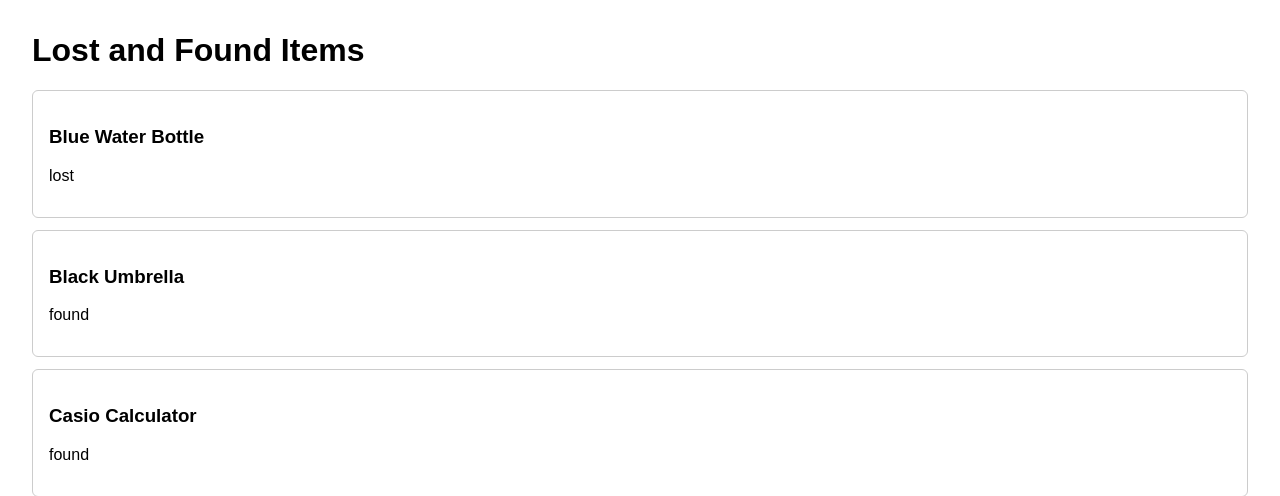
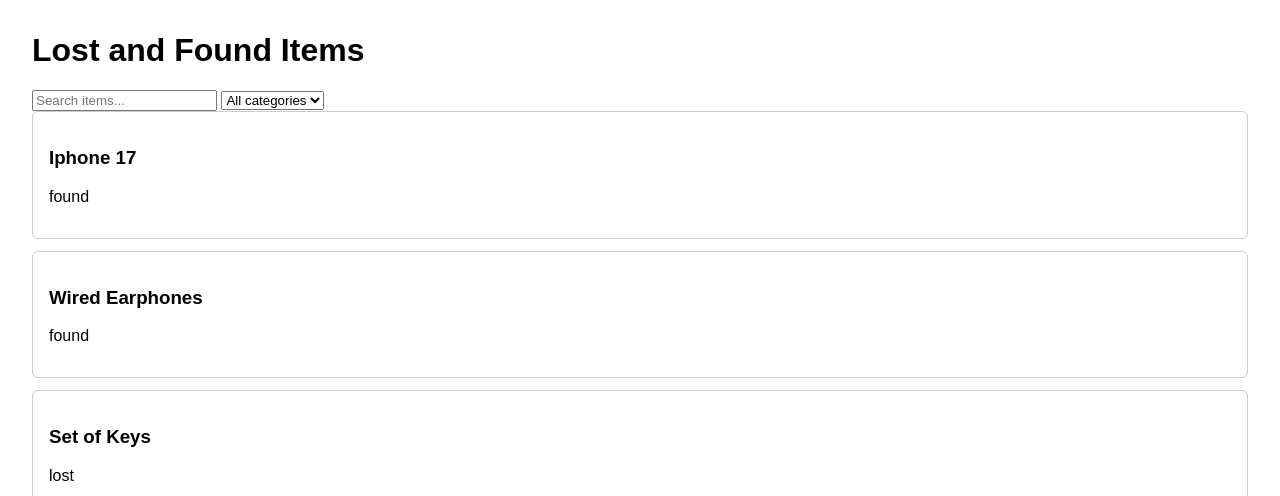
Before and after one commit to Yusen-oph/campus-lost-and-found, a Flask app: page / in a window 1280 px wide. Shown: the top 496 px of the page. Run offline with Flask 3, Linux system fonts and the light colour scheme; data comes from the database, SQL or seed files in the repository.

Commit message:
Added a search bar which will continuingly fetch data from the database when there's a new input

```diff
--- a/app.py
+++ b/app.py
@@ -28,16 +28,36 @@ def login():
 def handle_login():
     return jsonify({"status": "success", "message": "Account logged in!"})
 
-@app.route('/items', methods=['GET'])
+@app.route('/api/items', methods=['GET'])
 def get_items():
+    search = request.args.get('search', '').strip()
+    category = request.args.get('category', '').strip()
+
+    query = "SELECT id, title, description, category, image_url, status FROM items"
+    conditions = []
+    params = []
+
+    if search:
+        conditions.append("(title LIKE ? OR description LIKE ?)")
+        params.append(f"%{search}%")
+        params.append(f"%{search}%")
+
+    if category:
+        conditions.append("category = ?")
+        params.append(category)
+
+    if conditions:
+        query += " WHERE " + " AND ".join(conditions)
+
+    query += " ORDER BY id DESC"
+
     connection = get_connection()
     cursor = connection.cursor()
-    cursor.execute("SELECT id, title, description, category, image_url, status FROM items")
+    cursor.execute(query, params)
     rows = cursor.fetchall()
     connection.close()
 
-    items = [dict(row) for row in rows]
-    return jsonify(items)
+    return jsonify([dict(row) for row in rows])
 
 @app.route('/items', methods=['POST'])
 def handle_item_submission():
--- a/static/script.js
+++ b/static/script.js
@@ -1,14 +1,16 @@
 const loadingEl = document.querySelector("#loading");
 const containerEl = document.querySelector("#items-container");
+const searchInput = document.querySelector("#search");
+const categorySelect = document.querySelector("#category-filter");
 
-async function loadItems() {
-    loadingEl.style.display = "block";
+function renderItems(items) {
+    containerEl.innerHTML = "";
 
-    try {
-        const response = await fetch("/items");
-        const items = await response.json();
+    if (items.length === 0) {
+        containerEl.innerHTML = "<p>No items match your search.</p>";
+        return;
+    }
 
-        containerEl.innerHTML = "";
         items.forEach(item => {
             const card = document.createElement("a");
             card.href = `/items/${item.id}`;
@@ -24,6 +26,20 @@ async function loadItems() {
             card.appendChild(category);
             containerEl.appendChild(card);
         });
+}
+
+async function loadItems() {
+    const params = new URLSearchParams();
+    const search = searchInput.value.trim();
+    const category = categorySelect.value;
+    if (search) params.set("search", search);
+    if (category) params.set("category", category);
+
+    loadingEl.style.display = "block";
+    try {
+        const response = await fetch("/api/items?" + params.toString());
+        const items = await response.json();
+        renderItems(items);
     } catch (error) {
         containerEl.innerHTML = "<p>Something went wrong loading items.</p>";
     } finally {
@@ -31,4 +47,6 @@ async function loadItems() {
     }
 }
 
+searchInput.addEventListener("input", loadItems);
+categorySelect.addEventListener("change", loadItems);
 loadItems();
--- a/templates/index.html
+++ b/templates/index.html
@@ -8,6 +8,15 @@
 <body>
     <h1>Lost and Found Items</h1>
     <p id="loading">Loading...</p>
+    <input type="text" id="search" placeholder="Search items...">
+
+<select id="category-filter">
+    <option value="">All categories</option>
+    <option value="lost">Lost</option>
+    <option value="found">Found</option>
+    <option value="trade">Trade</option>
+</select>
+
     <div id="items-container"></div>
 
     <script src="{{ url_for('static', filename='script.js') }}"></script>
```
